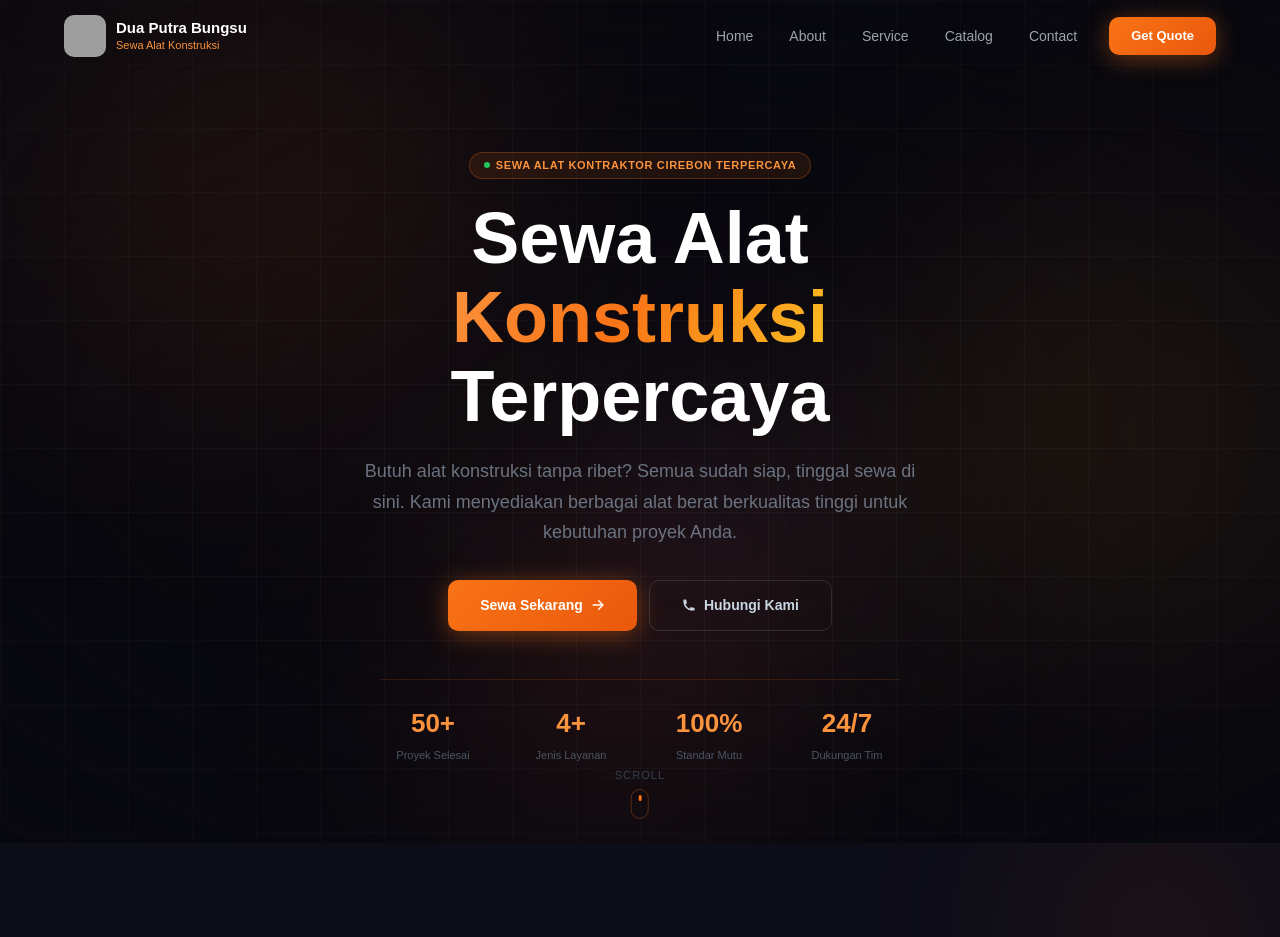
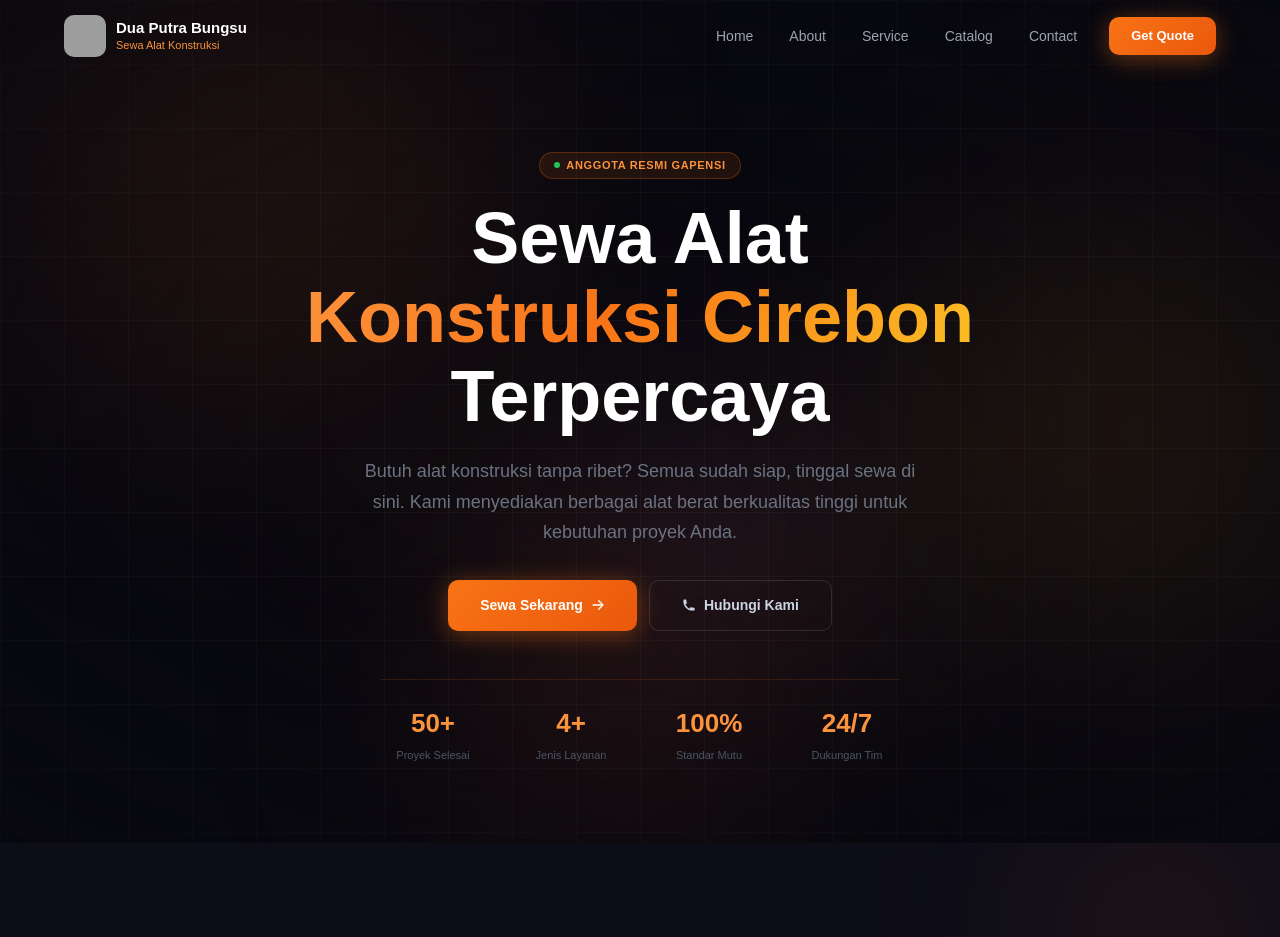
Before and after one commit to RafliHajat92/Dua-putra-bungsu, a React (Vite) app: page / in a window 1280 px wide. Shown: the top 937 px of the page. Built offline with nearby package versions, Linux system fonts and the light colour scheme; grey boxes are pictures that could not be loaded.

Commit message:
bismillah8

```diff
--- a/src/components/Hero.jsx
+++ b/src/components/Hero.jsx
@@ -76,7 +76,7 @@ export default function Hero() {
               background: '#22c55e',
               display: 'inline-block'
             }} />
-            Sewa Alat Kontraktor Cirebon Terpercaya
+            Anggota Resmi GAPENSI
           </div>
 
           {/* Heading */}
@@ -87,7 +87,7 @@ export default function Hero() {
             lineHeight: 1.1,
             marginBottom: 20,
           }}>
-            Sewa Alat <span className="gradient-text">Konstruksi</span> Terpercaya
+            Sewa Alat <span className="gradient-text">Konstruksi Cirebon</span> Terpercaya
           </h1>
 
           {/* Subtext */}
@@ -157,47 +157,8 @@ export default function Hero() {
               </div>
             ))}
           </div>
+        </div>
 
-        </div>
-      </div>
-
-      {/* Scroll */}
-      <div style={{
-        position: 'absolute',
-        bottom: 24,
-        left: '50%',
-        transform: 'translateX(-50%)',
-        display: 'flex',
-        flexDirection: 'column',
-        alignItems: 'center',
-        gap: 6,
-        animation: 'bounce 2s infinite',
-        zIndex: 1,
-      }}>
-        <span style={{
-          color: '#374151',
-          fontSize: 11,
-          letterSpacing: '0.1em',
-          textTransform: 'uppercase'
-        }}>
-          Scroll
-        </span>
-        <div style={{
-          width: 18,
-          height: 30,
-          border: '1.5px solid rgba(249,115,22,0.3)',
-          borderRadius: 99,
-          display: 'flex',
-          justifyContent: 'center',
-          paddingTop: 5
-        }}>
-          <div style={{
-            width: 3,
-            height: 6,
-            background: '#f97316',
-            borderRadius: 99
-          }} />
-        </div>
       </div>
     </section>
   );
```
